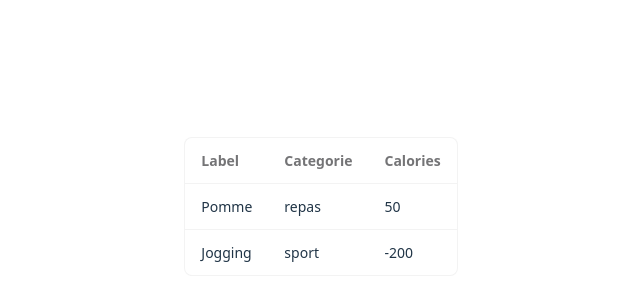
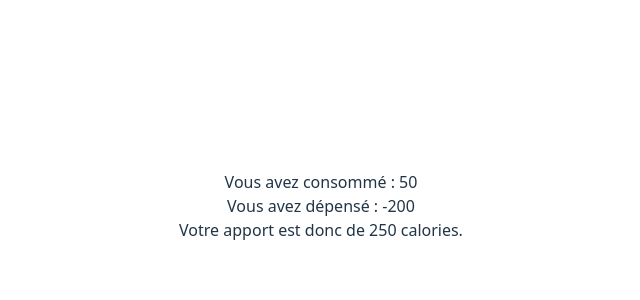
Before and after one commit to Aedery16-11/calculateur-calories-react, a React (Vite) app in the folder web/: page / in a window 1280 px wide. Shown: the part 194-494 px from the top of the page, without its empty margins (319-959 px from the left). Built offline with nearby package versions, Linux system fonts and the light colour scheme.

Commit message:
création de list calory et total calory

```diff
--- a/web/src/App.tsx
+++ b/web/src/App.tsx
@@ -1,11 +1,14 @@
 import { useState } from 'react'
 import reactLogo from './assets/react.svg'
 import viteLogo from '/vite.svg'
-import TotalCalory from './components/TotalCalory'
+import TotalCalory from './components/TotalCalory'  // ✅ Bon chemin
+import ListCalory from './components/ListCalory'
 import './App.css'
 
 function App() {
-  return <TotalCalory/>
+  return (
+    <TotalCalory />   // ✅ Affiche maintenant le vrai TotalCalory
+  )
 }
 
 export default App
--- /dev/null
+++ b/web/src/components/ListCalory.tsx
@@ -0,0 +1,34 @@
+import React from 'react'
+import type { CaloryEntry } from '../models/CalorieEntry'
+
+const entries: CaloryEntry[] = [
+    { label: "Pomme", category: "repas", qtyCalory: 50 },
+    { label: "Jogging", category: "sport", qtyCalory: -200 }
+]
+
+const ListCalory = () => {
+  return (
+    <div className='overflow-x-auto rounded-box border border-base-content/5 bg-base-100'>
+        <table className="table">
+            <thead>
+                <tr>
+                    <th>Label</th>
+                    <th>Categorie</th>
+                    <th>Calories</th>
+                </tr>
+            </thead>
+            <tbody>
+                {entries.map((entry, index) => ( /* pour avoir la key, on peut utiliser l'objet "id" de la classe si elle en possède, ici non donc on le crée avc .map() */
+                    <tr key={index}> {/* IL FAUT ABSOLUMENT UNE KEY A CHAQUE FOIS */}
+                        <td>{entry.label}</td>
+                        <td>{entry.category}</td>
+                        <td>{entry.qtyCalory}</td>
+                    </tr>
+                ))}
+            </tbody>
+        </table>
+    </div>
+  )
+}
+
+export default ListCalory
--- a/web/src/components/TotalCalory.tsx
+++ b/web/src/components/TotalCalory.tsx
@@ -5,29 +5,23 @@ const entries: CaloryEntry[] = [
     { label: "Pomme", category: "repas", qtyCalory: 50 },
     { label: "Jogging", category: "sport", qtyCalory: -200 }
 ]
-
+let absorbed = 0
+let lost = 0
+entries.map((entry) => {
+    if(entry.category === "repas"){
+        absorbed+=entry.qtyCalory
+    }
+    else{
+        lost+=entry.qtyCalory
+    }
+})
 const TotalCalory = () => {
   return (
-    <div className='overflow-x-auto rounded-box border border-base-content/5 bg-base-100'>
-        <table className="table">
-            <thead>
-                <tr>
-                    <th>Label</th>
-                    <th>Categorie</th>
-                    <th>Calories</th>
-                </tr>
-            </thead>
-            <tbody>
-                {entries.map((entry, index) => (
-                    <tr key={index}>
-                        <td>{entry.label}</td>
-                        <td>{entry.category}</td>
-                        <td>{entry.qtyCalory}</td>
-                    </tr>
-                ))}
-            </tbody>
-        </table>
-    </div>
+    <>
+        <p>Vous avez consommé : {absorbed}</p>
+        <p>Vous avez dépensé : {lost}</p>
+        <p>Votre apport est donc de {absorbed - lost} calories.</p>
+    </>
   )
 }
 
```
